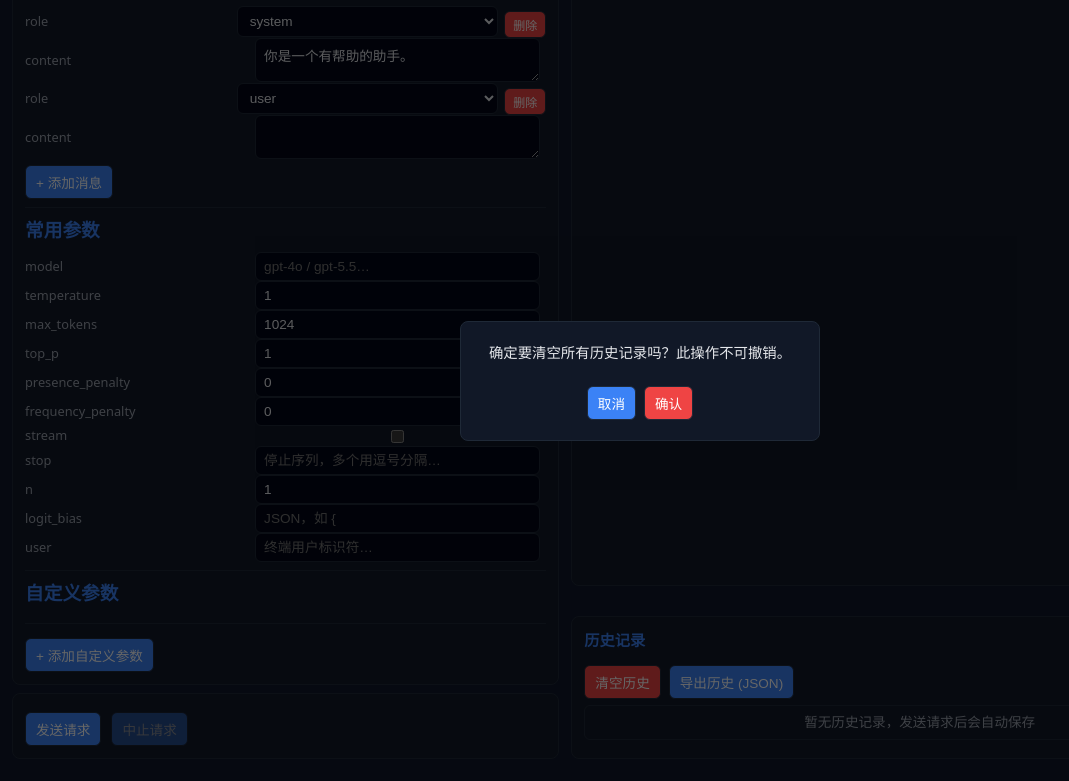
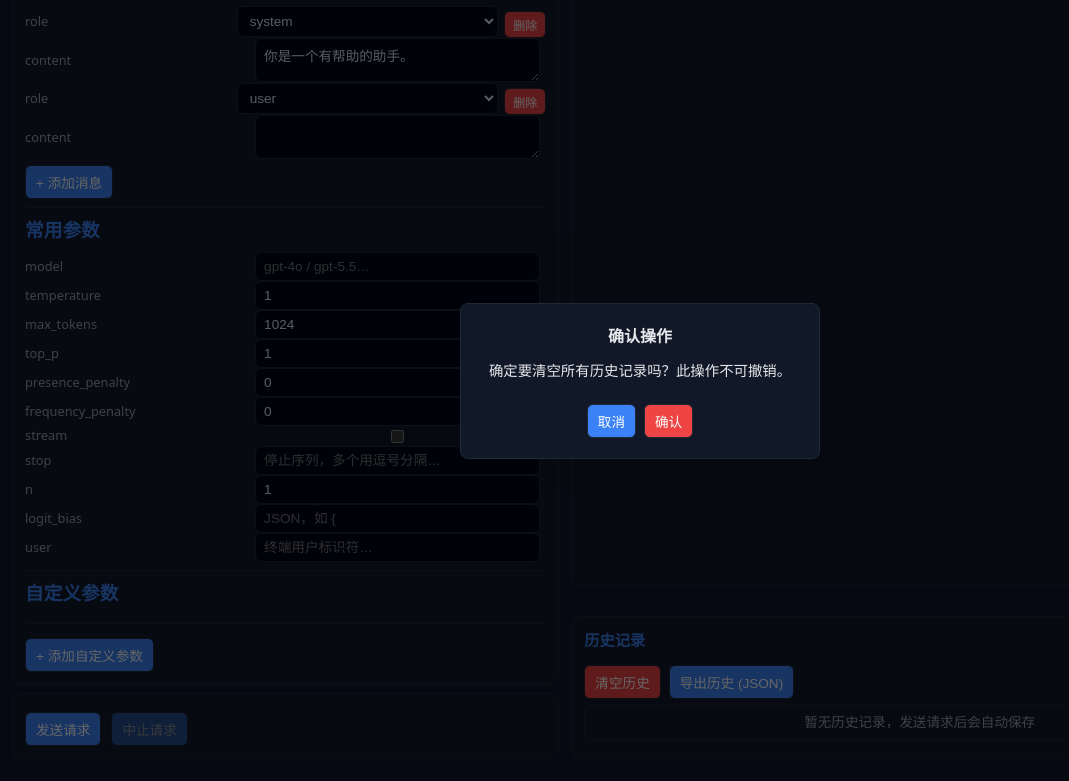
Before and after one commit to limbo947/api-test, a plain HTML site: page web/index.html in a window 1280 px wide. Both pictures are taken after a click on the button "清空历史". Shown: the part 737-1518 px from the top of the page, without its empty margins (0-1069 px from the left). Drawn offline with Linux system fonts and the light colour scheme.

```diff
--- a/web/app.js
+++ b/web/app.js
@@ -743,8 +743,12 @@
 function showConfirm(message, onConfirm) {
   const overlay = document.createElement('div');
   overlay.className = 'confirm-overlay';
+  overlay.setAttribute('role', 'dialog');
+  overlay.setAttribute('aria-modal', 'true');
+  overlay.setAttribute('aria-labelledby', 'confirm-title');
   overlay.innerHTML = `
     <div class="confirm-dialog">
+      <h3 id="confirm-title" class="confirm-title">确认操作</h3>
       <p>${escapeHtml(message)}</p>
       <div class="confirm-actions">
         <button type="button" class="confirm-cancel">取消</button>
--- a/web/style.css
+++ b/web/style.css
@@ -73,6 +73,12 @@
   background: var(--card-alt);
   color: var(--text);
   font-size: 0.85rem;
+}
+
+select {
+  background-color: var(--card-alt);
+  color: var(--text);
+  cursor: pointer;
 }
 
 input:focus-visible, select:focus-visible, textarea:focus-visible {
@@ -417,6 +423,12 @@
   text-align: center;
 }
 
+.confirm-dialog h3 {
+  margin-bottom: 12px;
+  font-size: 1rem;
+  color: var(--text);
+}
+
 .confirm-dialog p {
   margin-bottom: 16px;
   font-size: 0.9rem;
```
